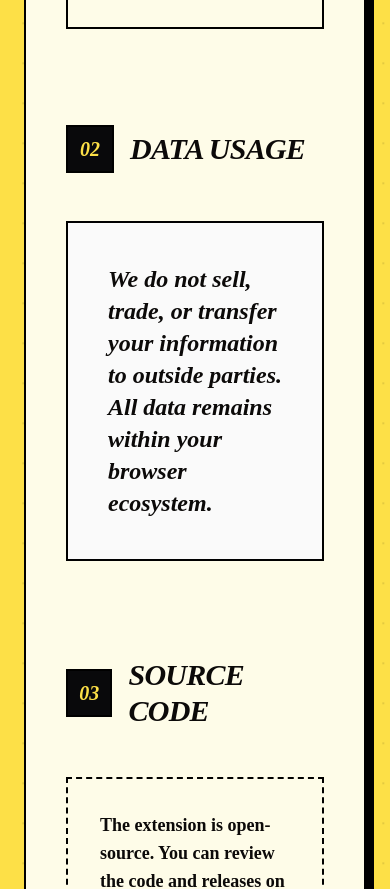
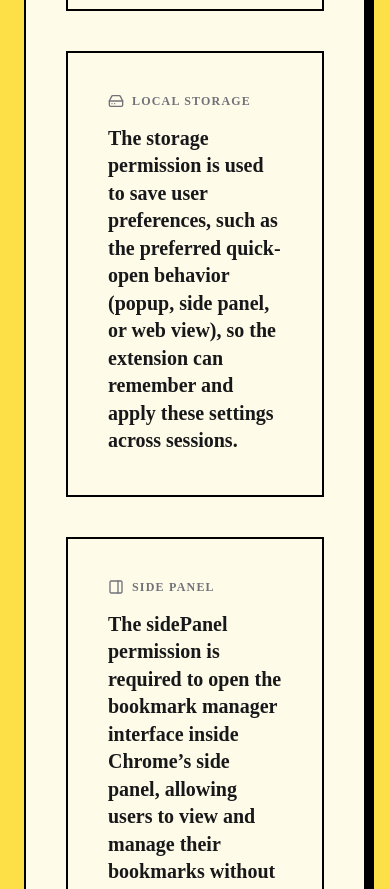
Before and after one commit to ChickenSoup269/privacy_extension_bookmark_2.0, a Next.js app: page /privacy/zero-bookmark-manager in a window 390 px wide. Shown: the part 1080-1969 px from the top of the page. Built offline with nearby package versions, Linux system fonts and the light colour scheme; a web font is replaced by a local one.

Commit message:
feat: update data priacy zero bookmark manger

```diff
--- a/app/privacy/zero-bookmark-manager/page.tsx
+++ b/app/privacy/zero-bookmark-manager/page.tsx
@@ -1,7 +1,7 @@
 "use client";
 
 import { useEffect, useState } from "react";
-import { Shield, HardDrive, Mail, ChevronLeft, Fingerprint, Github, AlertTriangle, Terminal } from "lucide-react";
+import { Shield, HardDrive, Mail, ChevronLeft, Fingerprint, Github, AlertTriangle, Terminal, PanelRight, Layers, Monitor, Bot } from "lucide-react";
 import Link from "next/link";
 import { useLanguage } from "@/components/LanguageProvider";
 import { useScrollReveal } from "@/components/useScrollReveal";
@@ -64,6 +64,24 @@ export default function PrivacyDetail() {
                     </span>
                     <p className="text-zinc-900 dark:text-zinc-100 font-bold text-xl leading-snug">{t("privacy.storage_desc")}</p>
                   </div>
+                  <div className="group p-10 border-2 border-black dark:border-white hover:bg-zinc-50 dark:hover:bg-zinc-800/50 transition-colors relative overflow-hidden">
+                    <span className="font-black block text-xs uppercase mb-4 text-zinc-500 tracking-widest flex items-center gap-2">
+                       <PanelRight className="w-4 h-4" /> {t("privacy.sidePanel_title")}
+                    </span>
+                    <p className="text-zinc-900 dark:text-zinc-100 font-bold text-xl leading-snug">{t("privacy.sidePanel_desc")}</p>
+                  </div>
+                  <div className="group p-10 border-2 border-black dark:border-white hover:bg-zinc-50 dark:hover:bg-zinc-800/50 transition-colors relative overflow-hidden">
+                    <span className="font-black block text-xs uppercase mb-4 text-zinc-500 tracking-widest flex items-center gap-2">
+                       <Layers className="w-4 h-4" /> {t("privacy.tabs_title")}
+                    </span>
+                    <p className="text-zinc-900 dark:text-zinc-100 font-bold text-xl leading-snug">{t("privacy.tabs_desc")}</p>
+                  </div>
+                  <div className="group p-10 border-2 border-black dark:border-white hover:bg-zinc-50 dark:hover:bg-zinc-800/50 transition-colors relative overflow-hidden md:col-span-2">
+                    <span className="font-black block text-xs uppercase mb-4 text-zinc-500 tracking-widest flex items-center gap-2">
+                       <Monitor className="w-4 h-4" /> {t("privacy.systemDisplay_title")}
+                    </span>
+                    <p className="text-zinc-900 dark:text-zinc-100 font-bold text-xl leading-snug">{t("privacy.systemDisplay_desc")}</p>
+                  </div>
                 </div>
               </div>
 
@@ -75,8 +93,43 @@ export default function PrivacyDetail() {
                   </div>
                   <h2 className="text-3xl font-black uppercase italic tracking-tight">{t("privacy.usage_title")}</h2>
                 </div>
-                <div className="p-10 border-2 border-black dark:border-white bg-zinc-50 dark:bg-zinc-900 italic font-bold text-2xl">
-                   {t("privacy.usage_desc")}
+
+                <div className="space-y-8">
+                  <div className="p-10 border-2 border-black dark:border-white bg-zinc-50 dark:bg-zinc-900 italic font-bold text-xl md:text-2xl leading-relaxed">
+                     {t("privacy.usage_general")}
+                  </div>
+
+                  <div className="grid md:grid-cols-2 gap-8">
+                    <div className="p-8 border-2 border-black dark:border-white">
+                      <h4 className="font-black uppercase text-xs mb-4 text-zinc-500 tracking-widest flex items-center gap-2">
+                        {t("privacy.internal_data")}
+                      </h4>
+                      <p className="font-bold text-lg leading-relaxed">{t("privacy.usage_bookmarks")}</p>
+                    </div>
+                    <div className="p-8 border-2 border-black dark:border-white">
+                      <h4 className="font-black uppercase text-xs mb-4 text-zinc-500 tracking-widest flex items-center gap-2">
+                        {t("privacy.storage")}
+                      </h4>
+                      <p className="font-bold text-lg leading-relaxed">{t("privacy.usage_storage")}</p>
+                    </div>
+                  </div>
+
+                  <div className="p-10 border-2 border-black dark:border-white bg-black text-white dark:bg-white dark:text-black relative overflow-hidden group">
+                    <Bot className="absolute -bottom-4 -right-4 w-32 h-32 opacity-10 group-hover:opacity-20 transition-opacity" />
+                    <div className="relative z-10">
+                      <h4 className="font-black uppercase text-xs mb-6 text-zinc-400 dark:text-zinc-600 tracking-[0.3em] flex items-center gap-2">
+                        Chatbot & AI Providers
+                      </h4>
+                      <div className="space-y-6">
+                        <p className="font-bold text-lg md:text-xl leading-relaxed">
+                          {t("privacy.usage_ai")}
+                        </p>
+                        <p className="font-bold text-sm opacity-70 border-t border-zinc-800 dark:border-zinc-200 pt-6">
+                          {t("privacy.usage_ai_policy")}
+                        </p>
+                      </div>
+                    </div>
+                  </div>
                 </div>
               </div>
 
--- a/locales/en.json
+++ b/locales/en.json
@@ -21,7 +21,7 @@
     "privacy_policy": "Privacy Policy",
     "bookmark_manager": {
       "name": "Pracy Bookmark",
-      "desc": "A sleek and intuitive Chrome extension to manage bookmarks with search, sort, folder management, and export/import features."
+      "desc": "The sole purpose of this extension is to provide users with an easy interface to manage bookmarks (view, organize, search, and edit)."
     },
     "coming_soon": {
       "name": "Coming Soon",
@@ -37,10 +37,20 @@
     "internal_data": "Local Processing",
     "internal_desc": "All bookmark operations are performed locally in your browser. No personal data is collected.",
     "storage": "Storage",
-    "storage_desc": "Used to save user preferences (themes, fonts, etc.) locally.",
-    "bookmarks_desc": "Used only to display, organize, search, and edit bookmarks locally.",
+    "bookmarks_desc": "This permission is required to access the user's bookmarks in order to display them, organize folders, search by title or URL, edit bookmark details, and detect and remove duplicate bookmarks automatically.",
+    "storage_desc": "The storage permission is used to save user preferences, such as the preferred quick-open behavior (popup, side panel, or web view), so the extension can remember and apply these settings across sessions.",
+    "sidePanel_title": "Side Panel",
+    "sidePanel_desc": "The sidePanel permission is required to open the bookmark manager interface inside Chrome’s side panel, allowing users to view and manage their bookmarks without leaving or interrupting the current browsing page.",
+    "tabs_title": "Tabs Management",
+    "tabs_desc": "The tabs permission is used to detect whether the bookmark manager page is already open, activate and focus an existing tab if found, or create a new tab when necessary to prevent duplicate pages and improve user experience.",
+    "systemDisplay_title": "System Display",
+    "systemDisplay_desc": "The system.display permission is used to obtain screen and work area dimensions in order to correctly position the extension’s popup window on the user’s screen, ensuring that the popup appears fully visible and accessible across different screen sizes and resolutions.",
     "usage_title": "Data Usage",
-    "usage_desc": "We do not sell, trade, or transfer your information to outside parties. All data remains within your browser ecosystem.",
+    "usage_general": "Zero Bookmark Manager does not collect, sell, or transfer user data to third parties.",
+    "usage_bookmarks": "Bookmark data is accessed only for the purpose of displaying, organizing, searching, editing, and removing duplicate bookmarks. All bookmark-related processing is performed locally within the user’s browser and is not transmitted to external servers.",
+    "usage_storage": "User preferences and extension settings are stored locally using Chrome’s storage API and remain on the user’s device.",
+    "usage_ai": "The extension includes an optional chatbot feature that allows users to connect their own selected AI provider (such as Google Gemini or OpenAI GPT). Only the text explicitly entered by the user into the chatbot is sent directly to the selected provider’s API to generate responses. No bookmark data, browsing history, or personal information is sent to external services by the extension.",
+    "usage_ai_policy": "The extension does not log, retain, or analyze chatbot interactions. Any data sent to third-party AI providers is governed by the respective provider’s privacy policy and terms of service.",
 
     "source_title": "Source Code",
     "source_desc": "The extension is open-source. You can review the code and releases on GitHub.",
--- a/locales/vi.json
+++ b/locales/vi.json
@@ -21,7 +21,7 @@
     "privacy_policy": "Chính Sách Quyền Riêng Tư",
     "bookmark_manager": {
       "name": "Pracy Bookmark",
-      "desc": "Tiện ích Chrome mượt mà và trực quan để quản lý dấu trang với các tính năng tìm kiếm, sắp xếp, quản lý thư mục và xuất/nhập."
+      "desc": "Mục đích duy nhất của tiện ích này là cung cấp cho người dùng một giao diện dễ dàng để quản lý dấu trang (xem, tổ chức, tìm kiếm và chỉnh sửa)."
     },
     "coming_soon": {
       "name": "Sắp Ra Mắt",
@@ -37,10 +37,20 @@
     "internal_data": "Xử Lý Nội Bộ",
     "internal_desc": "Mọi thao tác dấu trang được thực hiện nội bộ trên trình duyệt. Không thu thập dữ liệu cá nhân.",
     "storage": "Lưu Trữ",
-    "storage_desc": "Dùng để lưu các tùy chỉnh người dùng (theme, font...) cục bộ.",
-    "bookmarks_desc": "Chỉ được dùng để hiển thị, tổ chức, tìm kiếm và chỉnh sửa dấu trang cục bộ.",
+    "bookmarks_desc": "Quyền này là bắt buộc để truy cập các dấu trang của người dùng nhằm hiển thị, tổ chức thư mục, tìm kiếm theo tiêu đề hoặc URL, chỉnh sửa chi tiết dấu trang và tự động phát hiện, loại bỏ các dấu trang trùng lặp.",
+    "storage_desc": "Quyền lưu trữ được sử dụng để lưu các tùy chọn của người dùng, chẳng hạn như hành vi mở nhanh ưu tiên (popup, bảng bên hoặc chế độ xem web), để tiện ích có thể ghi nhớ và áp dụng các cài đặt này qua các phiên làm việc.",
+    "sidePanel_title": "Bảng bên",
+    "sidePanel_desc": "Quyền sidePanel là bắt buộc để mở giao diện trình quản lý dấu trang bên trong bảng bên của Chrome, cho phép người dùng xem và quản lý dấu trang của họ mà không cần rời khỏi hoặc gián đoạn trang duyệt web hiện tại.",
+    "tabs_title": "Quản lý Tab",
+    "tabs_desc": "Quyền tabs được sử dụng để phát hiện xem trang trình quản lý dấu trang đã được mở hay chưa, kích hoạt và tập trung vào tab hiện có nếu tìm thấy, hoặc tạo tab mới khi cần thiết để tránh trùng lặp trang và cải thiện trải nghiệm người dùng.",
+    "systemDisplay_title": "Hiển thị hệ thống",
+    "systemDisplay_desc": "Quyền system.display được sử dụng để lấy kích thước màn hình và vùng làm việc nhằm định vị chính xác cửa sổ popup của tiện ích trên màn hình người dùng, đảm bảo rằng popup xuất hiện đầy đủ và dễ truy cập trên các kích thước và độ phân giải màn hình khác nhau.",
     "usage_title": "Sử Dụng Dữ Liệu",
-    "usage_desc": "Chúng tôi không bán, trao đổi hoặc chuyển nhượng thông tin của bạn cho bên thứ ba. Tất cả dữ liệu nằm trong hệ sinh thái trình duyệt của bạn.",
+    "usage_general": "Zero Bookmark Manager không thu thập, bán hoặc chuyển giao dữ liệu người dùng cho bên thứ ba.",
+    "usage_bookmarks": "Dữ liệu dấu trang chỉ được truy cập cho mục đích hiển thị, tổ chức, tìm kiếm, chỉnh sửa và loại bỏ các dấu trang trùng lặp. Tất cả quá trình xử lý liên quan đến dấu trang được thực hiện cục bộ trong trình duyệt của người dùng và không được truyền đến các máy chủ bên ngoài.",
+    "usage_storage": "Tùy chọn người dùng và cài đặt tiện ích được lưu trữ cục bộ bằng API storage của Chrome và nằm lại trên thiết bị của người dùng.",
+    "usage_ai": "Tiện ích bao gồm tính năng chatbot tùy chọn cho phép người dùng kết nối nhà cung cấp AI đã chọn của riêng họ (chẳng hạn như Google Gemini hoặc OpenAI GPT). Chỉ văn bản được người dùng nhập rõ ràng vào chatbot mới được gửi trực tiếp đến API của nhà cung cấp đã chọn để tạo phản hồi. Không có dữ liệu dấu trang, lịch sử duyệt web hoặc thông tin cá nhân nào được tiện ích gửi đến các dịch vụ bên ngoài.",
+    "usage_ai_policy": "Tiện ích không ghi nhật ký, lưu giữ hoặc phân tích các tương tác với chatbot. Mọi dữ liệu được gửi đến các nhà cung cấp AI bên thứ ba đều tuân theo chính sách bảo mật và điều khoản dịch vụ của nhà cung cấp tương ứng.",
 
     "source_title": "Mã Nguồn",
     "source_desc": "Tiện ích này là mã nguồn mở. Bạn có thể xem mã và các bản phát hành trên GitHub.",
```
